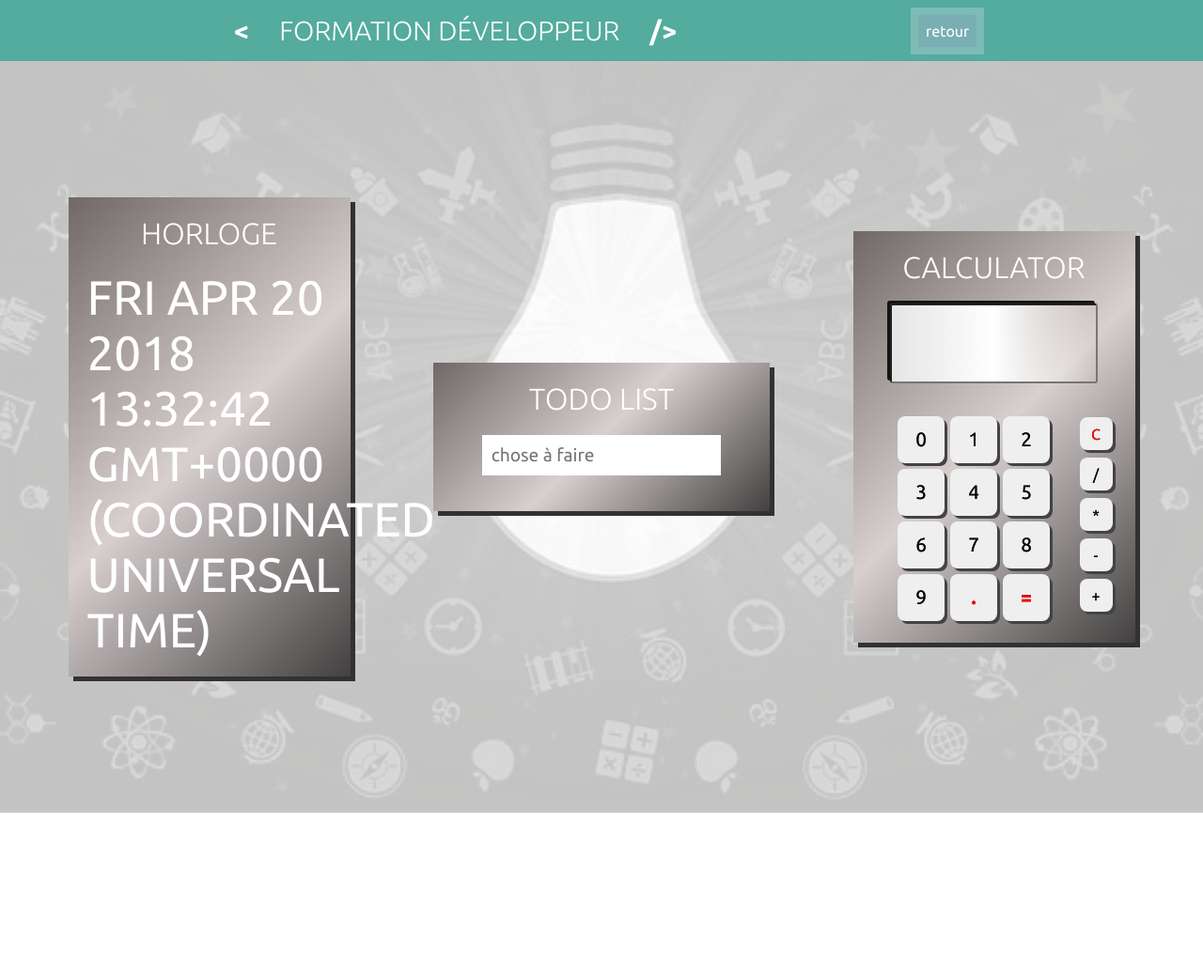
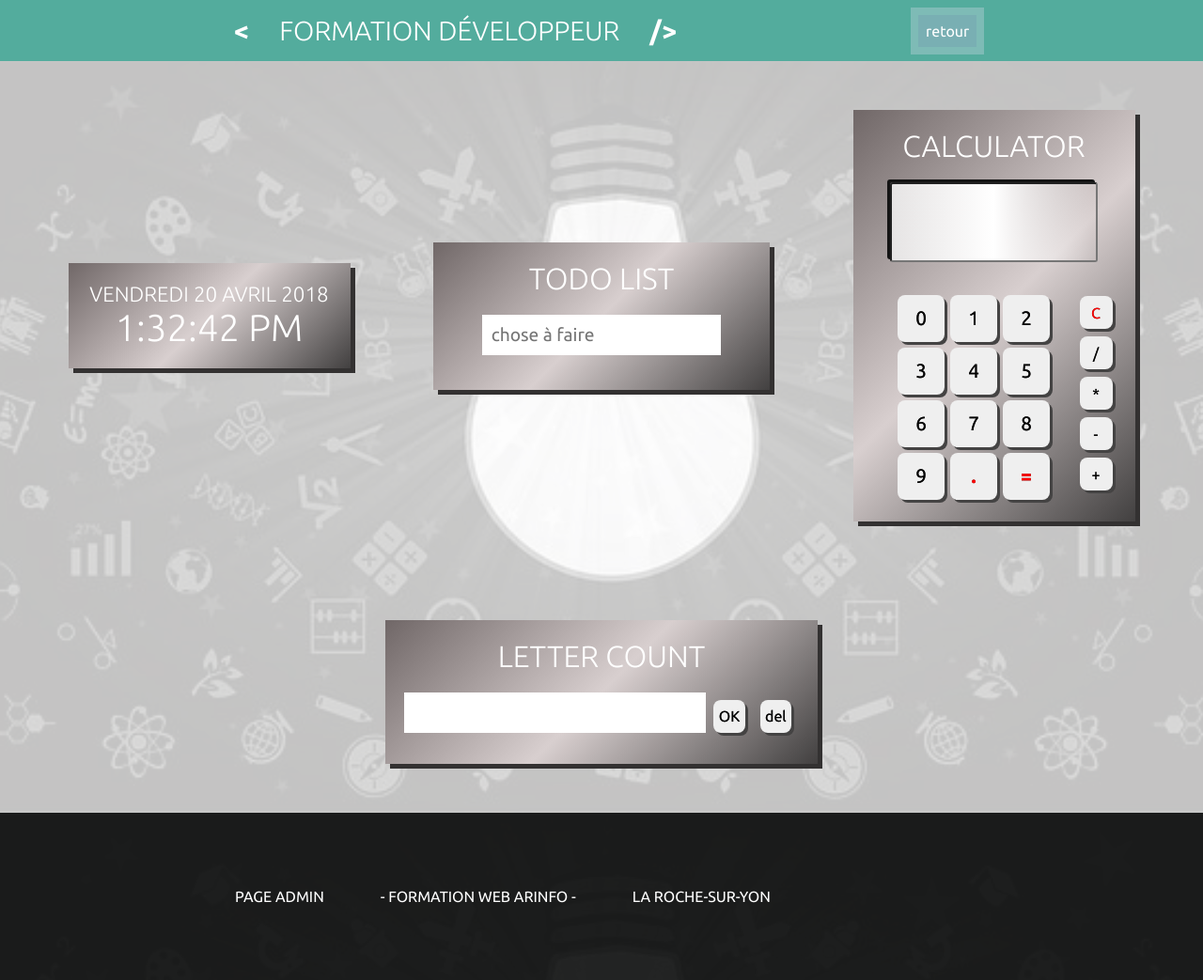
Before and after one commit to Matthias-GOUDJIL/admin, a plain HTML site: page html/gadgets.html in a window 1280 px wide. Shown: the whole page at 94% size. Before the commit the page ends 865 px from the top, so only its background shows below. Drawn offline with Linux system fonts and the light colour scheme.

Commit message:
added numcount gadget

```diff
--- a/html/gadgets.html
+++ b/html/gadgets.html
@@ -40,8 +40,8 @@
             <!-- Horloge ************************************************************************************** -->
             <div id="clock">
                 <div class="container" id="container">
-                    <h1 id="title">Horloge</h1>
-                    <p id="display-clock">13 : 13 : 13</p>
+                    <p id="display-day"></p>
+                    <p id="display-clock"></p>
                 </div>
             </div>
 
@@ -67,14 +67,42 @@
                 </div>
             </div>
 
+            <!-- Letter Count ************************************************************************************** -->
+            <div id="lettercount">
+                <div class="container" id="container">
+                    <h1 id="title">Letter Count</h1>
+                    <form id="lettercount-form">
+                        <input id="lettercount-input" type="text">
+                        <button id="lettercount-btn" type="submit">OK</button>
+                        <button id="lettercount-reset" type="reset">del</button>
+                    </form>
+                    <p id="count"></p>
+                </div>
+
+            </div>
+
+    </div>
+
+    <!-- *************** footer  *************** -->
+    <footer>
+        <div class="footer-text-container">
+            <p class="footer-text">page admin </p>
+            <p class="footer-text">- formation web ARINFO -</p>
+            <p class="footer-text">La Roche-sur-Yon </p>
         </div>
-    </div>
+        <div class="footer-links-container">
+            <a class="footer-links" href="">
+                <i class="fab fa-github"></i>
+            </a>
+        </div>
+    </footer>
 
     <script src="../js/gadgets/gadgets.js"></script>
     <script src="../js/gadgets/drag.js"></script>
     <script src="../js/gadgets/clock.js"></script>
     <script src="../js/gadgets/todo.js"></script>
     <script src="../js/gadgets/calculator.js"></script>
+    <script src="../js/gadgets/lettercount.js"></script>
 </body>
 
 </html>
--- a/js/gadgets/clock.js
+++ b/js/gadgets/clock.js
@@ -1,8 +1,20 @@
+var display_clock = document.getElementById('display-clock');
+var display_day = document.getElementById('display-day');
 
-var clock = document.getElementById('display-clock');
+var getFrenchDay = function (date) {
+    var days_array = ["Dimanche", "lundi", "Mardi", "Mercredi", "Jeudi", "Vendredi", "Samedi"];
+    var months_array = ["Janvier", "février", "mars", "Avril", "mai", "Juin", "Juilllet", "Septembre", "Octobre", "Novembre", "Décembre"]
+    var date = new Date();
+    var day = date.getDay();
+    var month= date.getMonth();
+
+    return days_array[day]+" "+date.getDate()+" "+months_array[month] +" "+ date.getFullYear();
+    }
 
 setInterval(function () {
-    var current_date= new Date();
-    clock.innerHTML= current_date;
+    var current_date = new Date();
+    display_day.innerHTML = getFrenchDay(current_date);
+    display_clock.innerHTML = current_date.toLocaleTimeString();
+
 
 }, 1000);
--- /dev/null
+++ b/js/gadgets/lettercount.js
@@ -0,0 +1,16 @@
+var letter_count_input = document.getElementById('lettercount-input')
+  , letter_count_btn = document.getElementById('lettercount-btn')
+  , result_display= document.getElementById('count')
+  , reset_btn= document.getElementById('lettercount-reset');
+
+
+letter_count_btn.addEventListener('click', function (e) {
+    result_display.innerHTML = letter_count_input.value + " contient "
+                             + letter_count_input.value.length+ " lettres.";
+    result_display.style.padding= 10 + "px";
+    e.preventDefault();
+});
+
+reset_btn.addEventListener('click', function (e) {
+    result_display.innerHTML="";
+});
--- a/scss/gadgets/_clock.scss
+++ b/scss/gadgets/_clock.scss
@@ -1,10 +1,21 @@
 #clock {
     #container {
         max-width: 300px !important;
-        p {
+        #display-day {
             color: #fff;
-            font-size: 3.2rem;
+            font-weight: 300;
+            text-align: center;
             user-select: none;
+            cursor: pointer;
+            font-size: 1.4rem;
+        }
+        #display-clock {
+            color: #fff;
+            font-weight: 300;
+            text-align: center;
+            user-select: none;
+            cursor: pointer;
+            font-size: 2.5rem;
         }
     }
 }
--- /dev/null
+++ b/scss/gadgets/_lettercount.scss
@@ -0,0 +1,33 @@
+#lettercount-form {
+    display: flex;
+    #lettercount-input {
+        font-size: 1.2rem;
+        width: 80%;
+        margin-bottom: 0.8rem;
+        padding: 10px;
+        border: none;
+        &:focus {
+            outline: none;
+            box-shadow: 3px 3px 0 rgb(63, 61, 61);
+        }
+    }
+    button {
+        border: none;
+        border-radius: 8px;
+        text-align: center;
+        font-size: 1rem;
+        height: 35px;
+        width: 35px;
+        margin: 8px;
+        box-shadow: 3px 3px rgb(68, 67, 67);
+        text-shadow: 0 0 .5px rgb(68, 67, 67);
+        &:hover {
+            background-color: #fdfeff;
+            box-shadow: 0 0 0 #fff;
+        }
+    }
+}
+
+#count {
+        color: rgb(255, 255, 255);
+}
--- a/scss/main.scss
+++ b/scss/main.scss
@@ -13,3 +13,4 @@
 @import 'gadgets/clock';
 @import 'gadgets/calculator';
 @import 'gadgets/todolist';
+@import 'gadgets/lettercount';
--- a/scss/pages/_gadgets.scss
+++ b/scss/pages/_gadgets.scss
@@ -1,11 +1,11 @@
 .content {
+    text-transform: uppercase;
     background-image: url(../../assets/images/learning.jpg);
     background-position: 50% 50%;
     background-attachment: fixed;
     background-size: cover;
     background-repeat: no-repeat;
     min-height: 100vh;
-    text-transform: uppercase;
     .gadget-overlay {
         background-color: rgba(253, 253, 253, 0.774);
         min-height: 100vh;
```
Also changed, not shown: css/main.css, dist/css/main.min.css, 2 other files.
